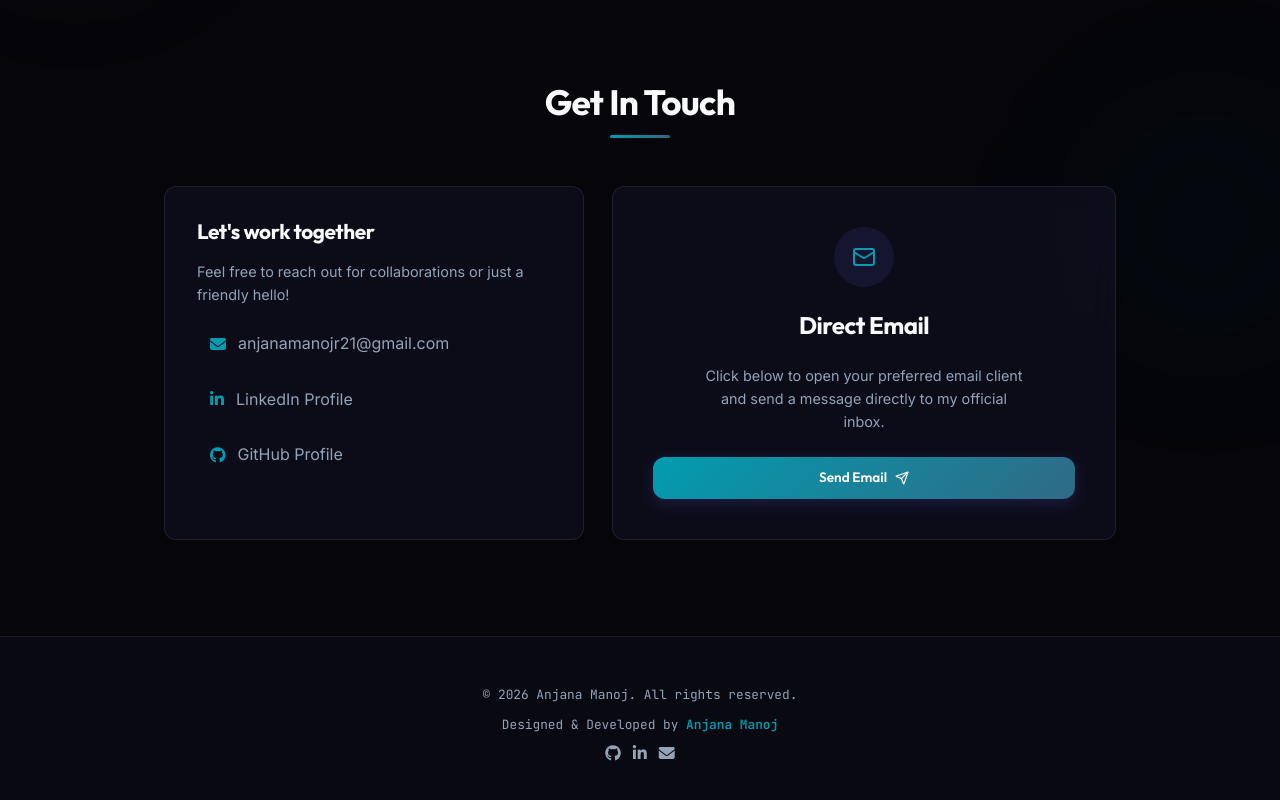
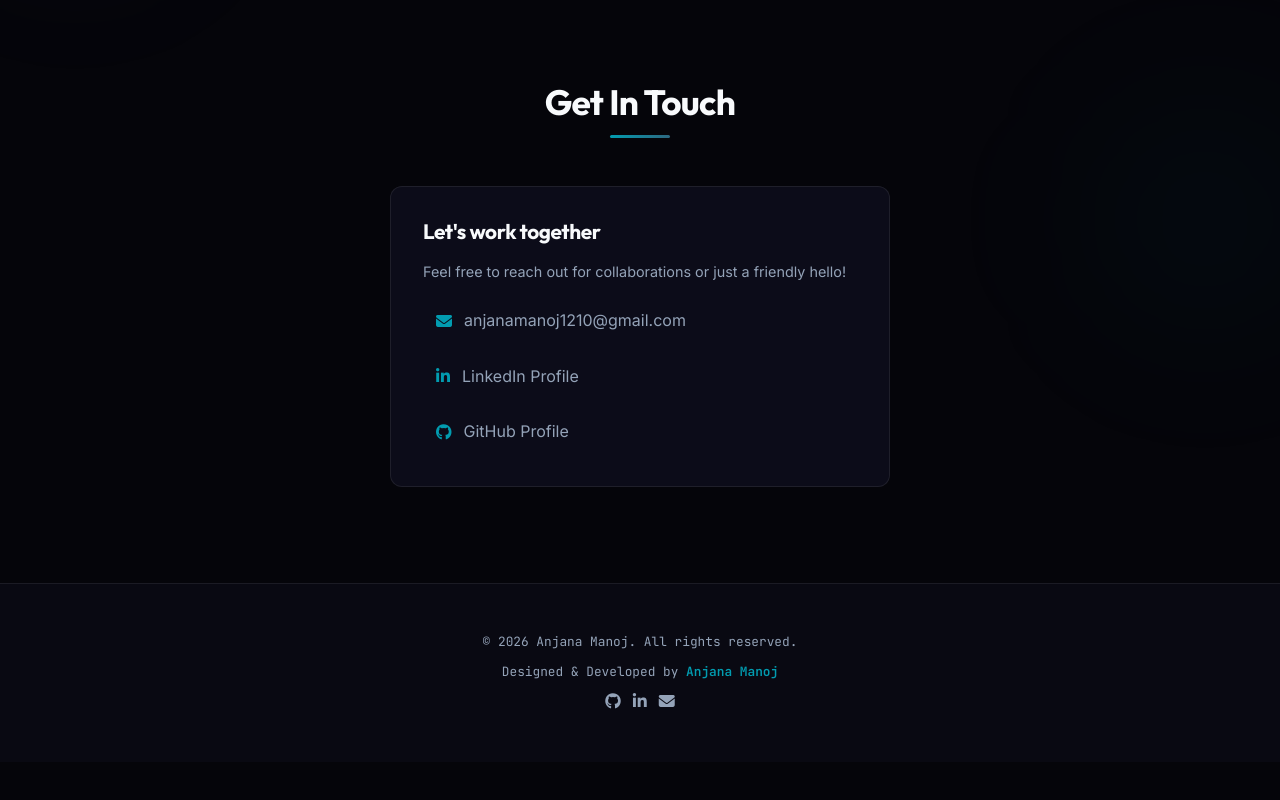
Before and after one commit to anjana-h-manoj/portfolio, a plain HTML site: page index.html in a window 1280 px wide. Shown: the part 4536-5336 px from the top of the page. After the commit the page ends 5298 px from the top, so only its background shows below. Drawn offline with nearby package versions, Linux system fonts and the light colour scheme; no server answers.

Commit message:
Revert email to anjanamanoj1210@gmail.com, remove email CTA card, and center contact info card

```diff
--- a/index.html
+++ b/index.html
@@ -79,7 +79,7 @@
                     aria-label="LinkedIn">
                     <i class="fab fa-linkedin-in"></i>
                 </a>
-                <a href="mailto:anjanamanojr21@gmail.com" aria-label="Email">
+                <a href="mailto:anjanamanoj1210@gmail.com" aria-label="Email">
                     <i class="fas fa-envelope"></i>
                 </a>
             </div>
@@ -434,9 +434,9 @@
                     <h3>Let's work together</h3>
                     <p>Feel free to reach out for collaborations or just a friendly hello!</p>
                     <div class="contact-links">
-                        <a href="mailto:anjanamanojr21@gmail.com" class="contact-link">
+                        <a href="mailto:anjanamanoj1210@gmail.com" class="contact-link">
                             <i class="fas fa-envelope"></i>
-                            <span>anjanamanojr21@gmail.com</span>
+                            <span>anjanamanoj1210@gmail.com</span>
                         </a>
                         <a href="https://www.linkedin.com/in/anjana-manoj-09081a257/" target="_blank" rel="noopener"
                             class="contact-link">
@@ -448,17 +448,6 @@
                             <span>GitHub Profile</span>
                         </a>
                     </div>
-                </div>
-                <div class="contact-form glass-card" style="display: flex; flex-direction: column; align-items: center; justify-content: center; text-align: center; gap: 24px; padding: 40px;">
-                    <div style="width: 60px; height: 60px; border-radius: 50%; background: rgba(99, 102, 241, 0.1); display: flex; align-items: center; justify-content: center; color: var(--accent-primary); font-size: 1.5rem;">
-                        <i data-lucide="mail"></i>
-                    </div>
-                    <h3 style="font-size: 1.5rem; font-weight: 700; color: var(--text-primary);">Direct Email</h3>
-                    <p style="color: var(--text-secondary); font-size: 0.9rem; max-width: 320px; line-height: 1.6; margin: 0 auto;">Click below to open your preferred email client and send a message directly to my official inbox.</p>
-                    <a href="mailto:anjanamanojr21@gmail.com?subject=Inquiry%20from%20Portfolio" class="btn btn-primary btn-full" style="text-decoration: none; display: flex; align-items: center; justify-content: center; gap: 8px; width: 100%;">
-                        Send Email
-                        <i data-lucide="send"></i>
-                    </a>
                 </div>
             </div>
         </div>
@@ -477,7 +466,7 @@
                         aria-label="LinkedIn">
                         <i class="fab fa-linkedin-in"></i>
                     </a>
-                    <a href="mailto:anjanamanojr21@gmail.com" aria-label="Email">
+                    <a href="mailto:anjanamanoj1210@gmail.com" aria-label="Email">
                         <i class="fas fa-envelope"></i>
                     </a>
                 </div>
--- a/styles.css
+++ b/styles.css
@@ -1289,9 +1289,9 @@ section:nth-of-type(even)::before {
 
 /* ── CONTACT ── */
 .contact-content {
-  display: grid;
-  grid-template-columns: 1fr 1.2fr;
-  gap: 28px;
+  display: flex;
+  justify-content: center;
+  align-items: center;
 }
 
 .contact-info {
@@ -1299,6 +1299,8 @@ section:nth-of-type(even)::before {
   display: flex;
   flex-direction: column;
   gap: 16px;
+  max-width: 500px;
+  width: 100%;
 }
 
 .contact-info h3 {
```
